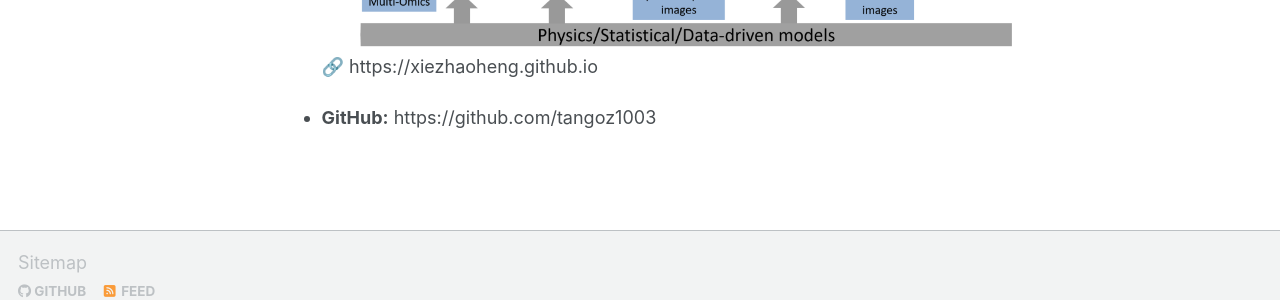
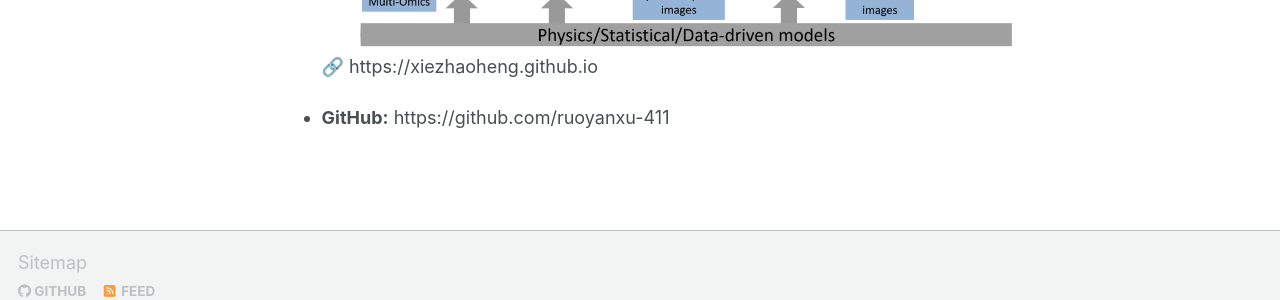
Before and after one commit to ruoyanxu-411/ruoyanxu-411.github.io, a Jekyll site: the page built from _pages/contact.md, in a window 1280 px wide and 1053 px high. Shown: the part 685-985 px from the top of the window. Built offline with Jekyll 4.4.1, drawn with Linux system fonts in a browser that asks for light colours; some web fonts are replaced; a script bundle is joined from its source files by our own code; library files that are not in the unit come from our copies; some of the changed lines change nothing that is shown.

Commit message:
Update contact.md

```diff
--- a/_pages/contact.md
+++ b/_pages/contact.md
@@ -14,4 +14,4 @@
   <img src="../images/milab_logo.png" >
   🔗 https://xiezhaoheng.github.io
 
-- **GitHub:** https://github.com/tangoz1003
+- **GitHub:** https://github.com/ruoyanxu-411
```
